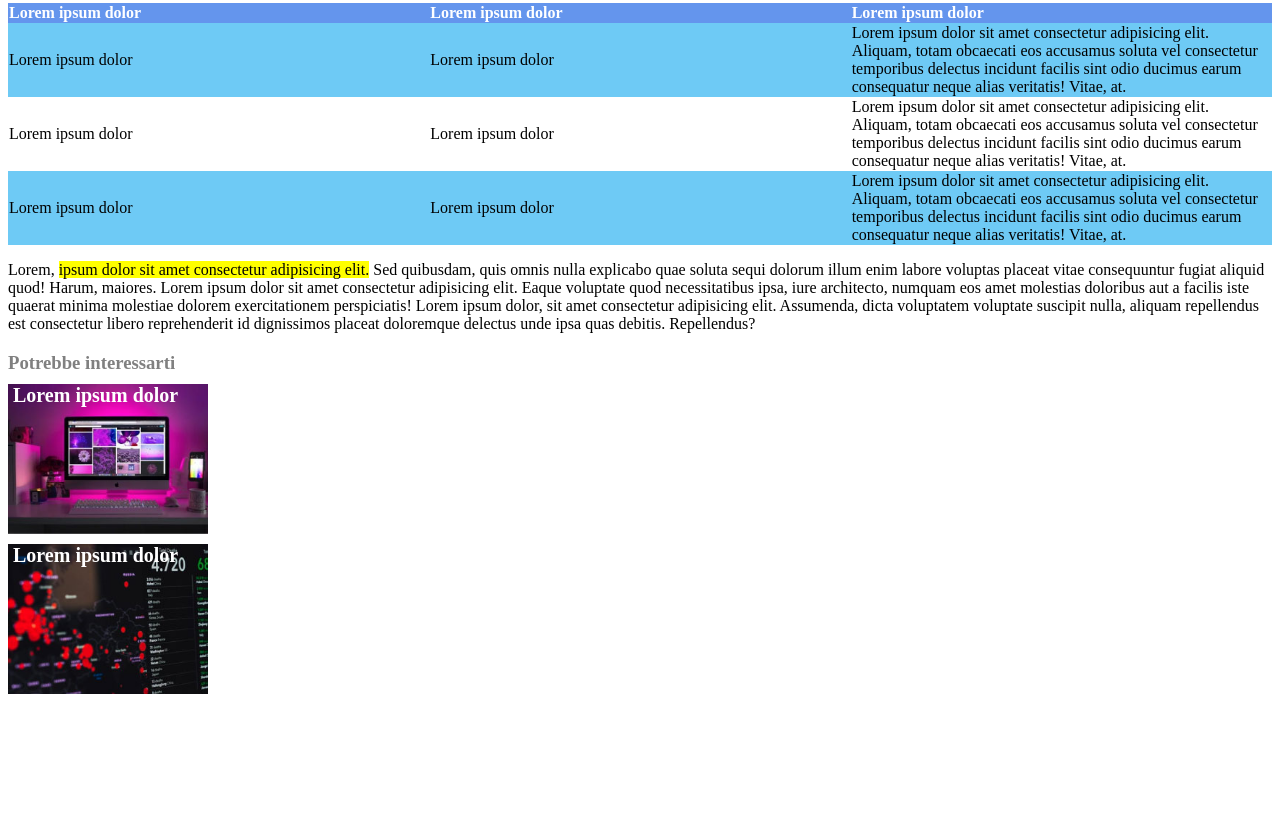
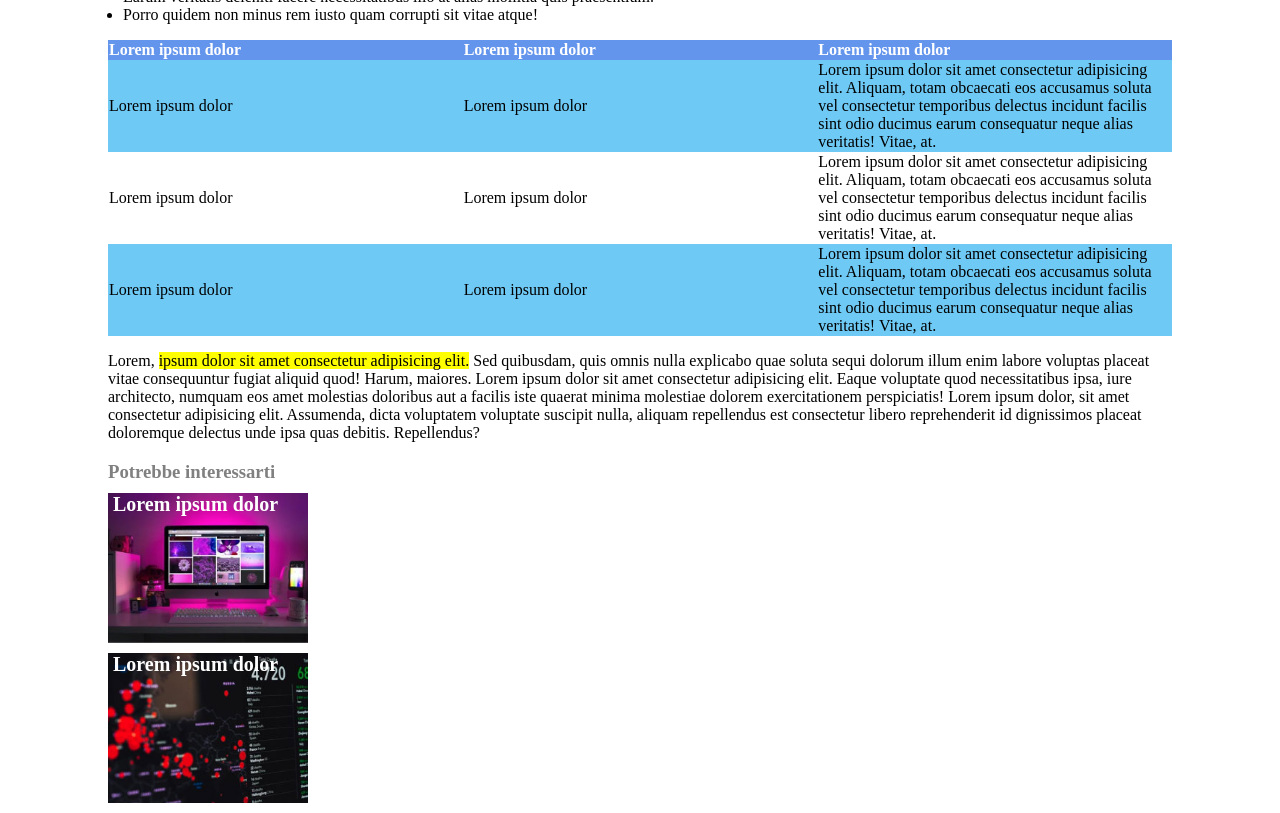
Before and after one commit to Andrei-Gabriel/html-css-booleaner, a plain HTML site: page index.html in a window 1280 px wide. Shown: the part 781-1594 px from the top of the page. Before the commit the page ends 1485 px from the top, so only its background shows below. Drawn offline with Linux system fonts and the light colour scheme.

Commit message:
Fine Bonus

```diff
--- a/css/style.css
+++ b/css/style.css
@@ -1,4 +1,4 @@
-/* @import "style2.css"; */
+@import "style2.css";
 
 /* header ------------------------------------------*/
 .head{
@@ -63,7 +63,7 @@ table{
 /* footer ----------------------------------------------- */
 h3{
     color: grey;
-    margin-bottom: 5px;
+    margin-bottom: 0;
 }
 .con-img{
     height: 150px;
--- a/css/style2.css
+++ b/css/style2.css
@@ -0,0 +1,3 @@
+.center{
+    margin: 0 100px;
+}
--- a/index.html
+++ b/index.html
@@ -12,19 +12,22 @@
     <!-- logo, titolo e info articolo -->
     <header>
         <div class="head">
-            <div id="logo"></div>
+            <div id="logo" class="center"></div>
         </div>
 
-        <h1>Internet deve essere al servizio del "bene pubblico": il manifesto di Tim Berners-Lee</h1>
+        <div class="center">
+            <h1>Internet deve essere al servizio del "bene pubblico": il manifesto di Tim Berners-Lee</h1>
 
-        <div class="info-articolo">
+             <div class="info-articolo">
             <span>Scritto da <span id="autore">The Booleaner</span><br>
             <span id="data">il 10/10/2020</span></span>
+            </div>
         </div>
+
     </header>
 
     <!-- inizio main -->
-    <main>
+    <main class="center">
         <!-- sezione immagini di Tim -->
         <div id="tim-img">
             <img src="img/tim-1.jpg" alt="Tim al Knight Foundation">
@@ -78,7 +81,7 @@
     </main>
 
     <!-- inizio footer -->
-    <footer>
+    <footer class="center">
         <h3>Potrebbe interessarti</h3>
         <div class="con-img" id="monitor">
             <span class="lorem-con">Lorem ipsum dolor</span>
```
